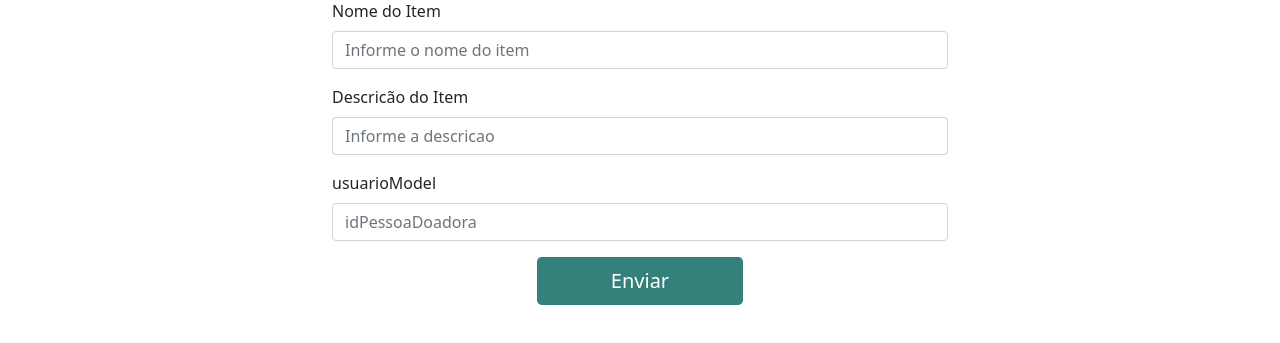
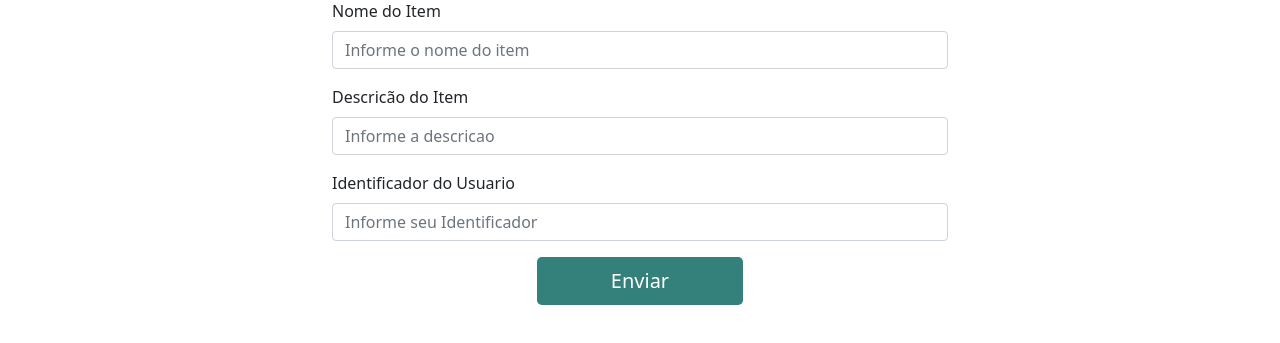
Before and after one commit to sabrinapmota/projeto-final-catalisa4, a plain HTML site: page Front-ProjetoFinal/Cadastrar Doacao.html in a window 1280 px wide. Shown: the part 177-520 px from the top of the page. Drawn offline with nearby package versions, Linux system fonts and the light colour scheme.

Commit message:
Atualizando projeto

```diff
--- a/Front-ProjetoFinal/Cadastrar Doacao.html
+++ b/Front-ProjetoFinal/Cadastrar Doacao.html
@@ -64,9 +64,9 @@
         <input type="text" name="descricao" class="form-control" id="descricao" placeholder="Informe a descricao">
       </div>
       <div class="mb-3">
-        <label class="form-label">usuarioModel</label>
+        <label class="form-label">Identificador do Usuario</label>
         <input type="number" name="idPessoaDoadora" class="form-control" id="idPessoaDoadora"
-          placeholder="idPessoaDoadora">
+          placeholder="Informe seu Identificador">
       </div>
 
       <button type="submit" onclick="msg()"
```
Also changed, not shown: Front-ProjetoFinal/Cadastrar usuario.html (+2 -1 lines).
